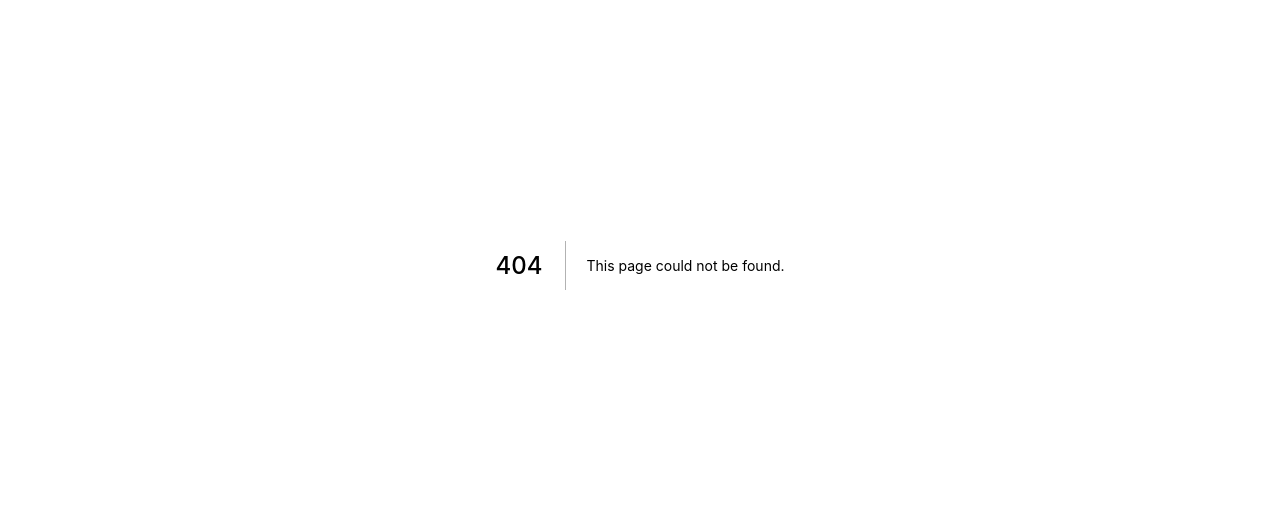
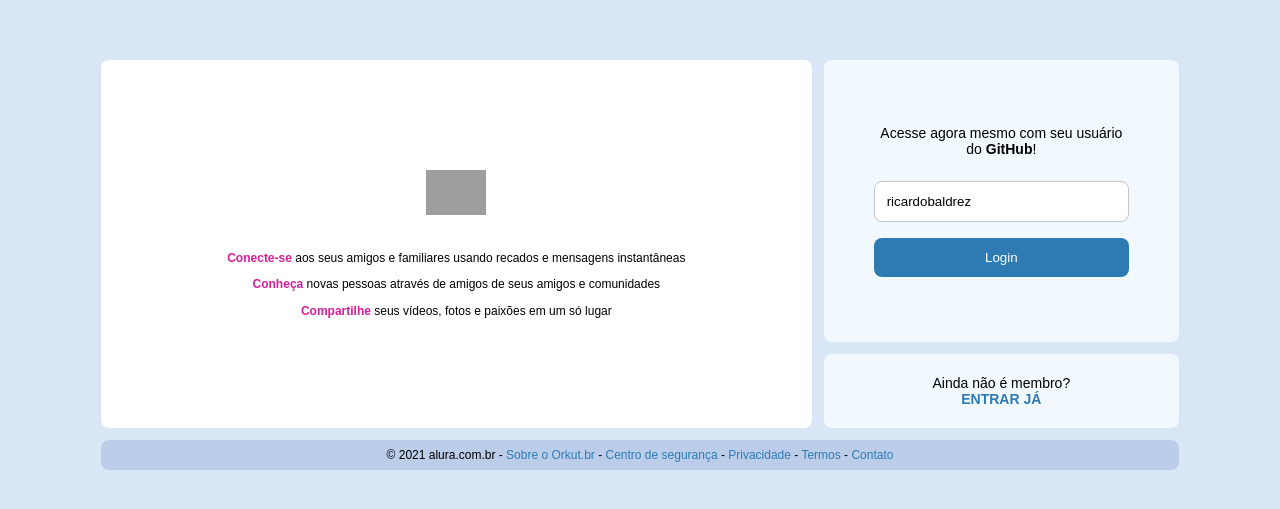
Before and after one commit to RicardoBaldrez/AluraCut, a Next.js app: page /login in a window 1280 px wide. Before the commit this address had no page. Shown: the part 135-644 px from the top of the page. Built offline with nearby package versions, Linux system fonts and the light colour scheme; grey boxes are pictures that could not be loaded.

Commit message:
Criação da página de login, instalação do pacote nookies que nos ajuda na manipulação dos cookies(nesse caso armazena o token)

```diff
--- a/package.json
+++ b/package.json
@@ -7,6 +7,7 @@
   },
   "dependencies": {
     "next": "latest",
+    "nookies": "^2.5.2",
     "react": "^17.0.2",
     "react-dom": "^17.0.2",
     "react-is": "^17.0.2",
--- /dev/null
+++ b/pages/login.js
@@ -0,0 +1,93 @@
+import React from "react";
+// Hook do NextJS
+import { useRouter } from "next/router";
+import nookies from "nookies";
+
+export default function LoginScreen() {
+  const router = useRouter();
+  const [githubUser, setGithubUser] = React.useState("ricardobaldrez");
+
+  return (
+    <main
+      style={{
+        display: "flex",
+        flex: 1,
+        alignItems: "center",
+        justifyContent: "center",
+      }}
+    >
+      <div className="loginScreen">
+        <section className="logoArea">
+          <img src="https://alurakut.vercel.app/logo.svg" />
+
+          <p>
+            <strong>Conecte-se</strong> aos seus amigos e familiares usando
+            recados e mensagens instantâneas
+          </p>
+          <p>
+            <strong>Conheça</strong> novas pessoas através de amigos de seus
+            amigos e comunidades
+          </p>
+          <p>
+            <strong>Compartilhe</strong> seus vídeos, fotos e paixões em um só
+            lugar
+          </p>
+        </section>
+
+        <section className="formArea">
+          <form
+            className="box"
+            onSubmit={(e) => {
+              e.preventDefault();
+              fetch("https://alurakut.vercel.app/api/login", {
+                method: "POST",
+                headers: {
+                  "Content-Type": "application/json",
+                },
+                body: JSON.stringify({ githubUser: githubUser }),
+              }).then(async (respostaDoServer) => {
+                const dadosDaResposta = await respostaDoServer.json();
+                const token = dadosDaResposta.token;
+                nookies.set(null, "USER_TOKEN", token, {
+                  path: "/",
+                  maxAge: 86400 * 7,
+                });
+                router.push("/");
+              });
+            }}
+          >
+            <p>
+              Acesse agora mesmo com seu usuário do <strong>GitHub</strong>!
+            </p>
+            <input
+              placeholder="Usuário"
+              value={githubUser}
+              onChange={(evento) => {
+                setGithubUser(evento.target.value);
+              }}
+            />
+            {githubUser.length === 0 ? "Preencha o campo" : ""}
+            <button type="submit">Login</button>
+          </form>
+
+          <footer className="box">
+            <p>
+              Ainda não é membro? <br />
+              <a href="/login">
+                <strong>ENTRAR JÁ</strong>
+              </a>
+            </p>
+          </footer>
+        </section>
+
+        <footer className="footerArea">
+          <p>
+            © 2021 alura.com.br - <a href="/">Sobre o Orkut.br</a> -{" "}
+            <a href="/">Centro de segurança</a> - <a href="/">Privacidade</a> -{" "}
+            <a href="/">Termos</a> - <a href="/">Contato</a>
+          </p>
+        </footer>
+      </div>
+    </main>
+  );
+}
```
Also changed, not shown: 1 other file (tests, documents, lock files or other folders).
